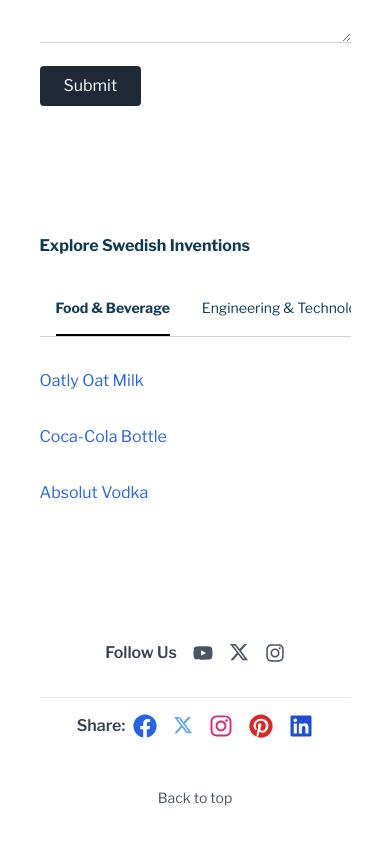
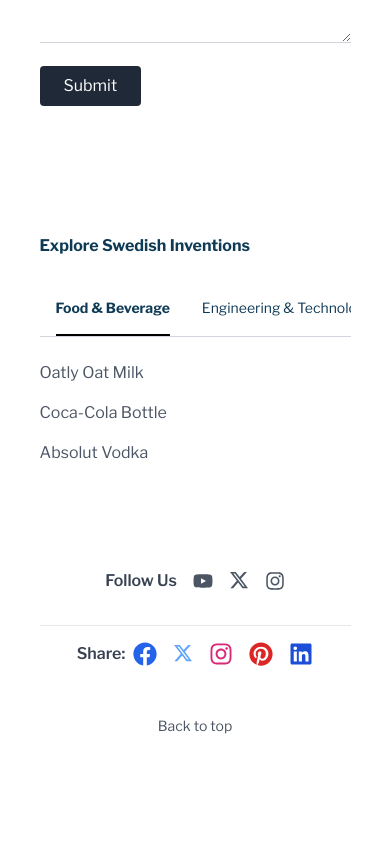
Before and after one commit to koiralaprijun00/swedish-inventions, a Next.js app: page /about in a window 390 px wide. Shown: the part 10647-11491 px from the top of the page. Built offline with nearby package versions, Linux system fonts and the light colour scheme; a web font is replaced by a local one.

Commit message:
Improved tab design

```diff
--- a/src/app/[locale]/components/Tabs.tsx
+++ b/src/app/[locale]/components/Tabs.tsx
@@ -43,13 +43,13 @@ const Tabs: React.FC = () => {
           </div>
         ))}
       </div>
-      <div className="mt-8 fle flex-col md:flex md:flex-row gap-16">
+      <div className="mt-6 grid grid-cols-1 gap-4 md:grid-cols-2 lg:grid-cols-3"> {/* Adjusted gap for responsiveness */}
   {activeTab.items &&
     activeTab.items.map((item, index) => (
-            <div key={index}> {/* Removed inline style */}
+      <div key={index}>
         <Link
           href={`/${locale}/invention/${encodeURIComponent(item.name.en)}`}
-                className="mb-8 text-blue-600 hover:text-blue-800 transition-colors inline-block"
+          className=" text-gray-600 hover:text-primaryBlue hover:font-bold transition-colors inline-block"
         >
           <h3>{item.name[locale] || item.name['en']}</h3>
         </Link>
```
Lines whose indentation alone changed are shown as unchanged.
